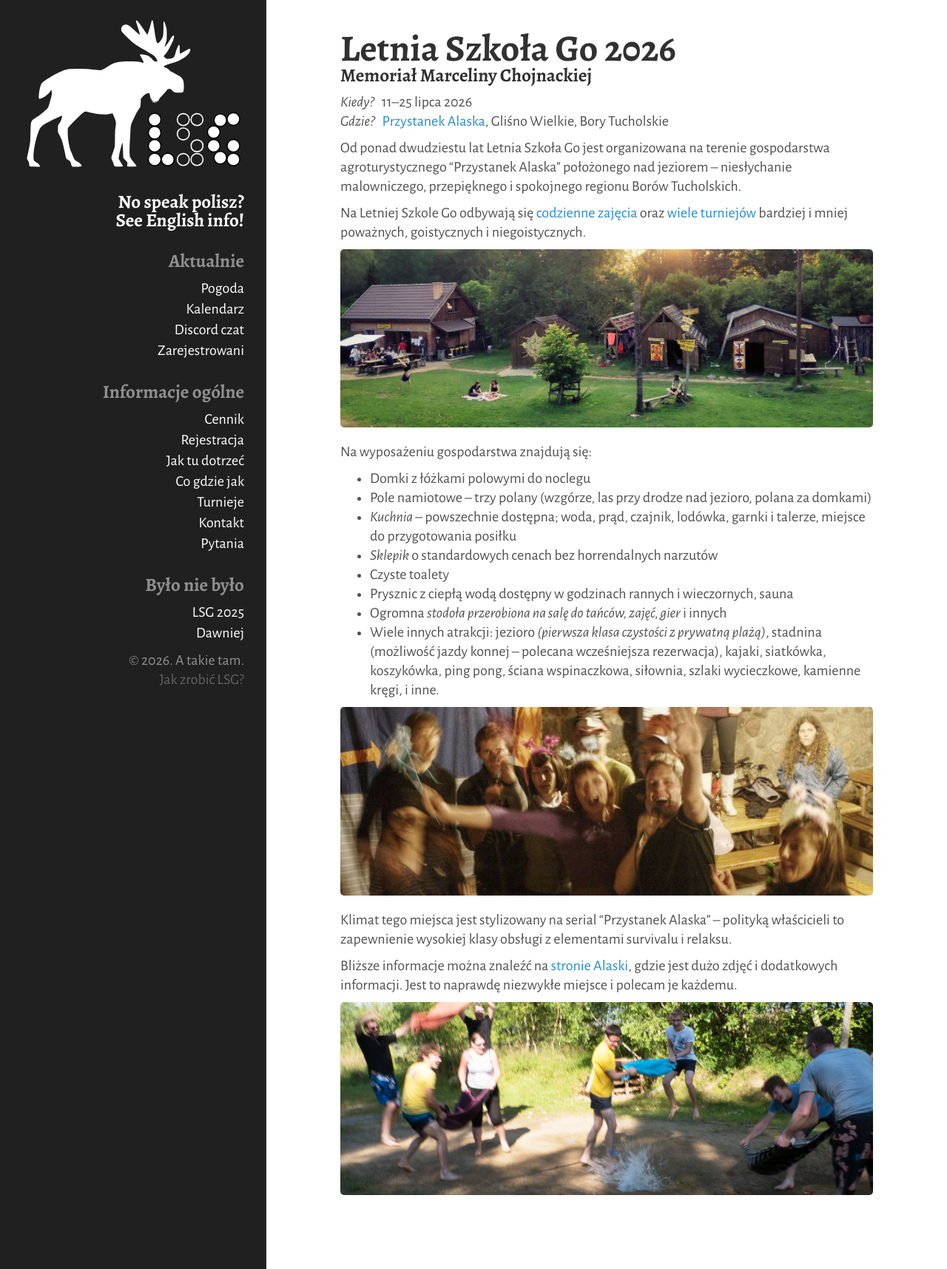
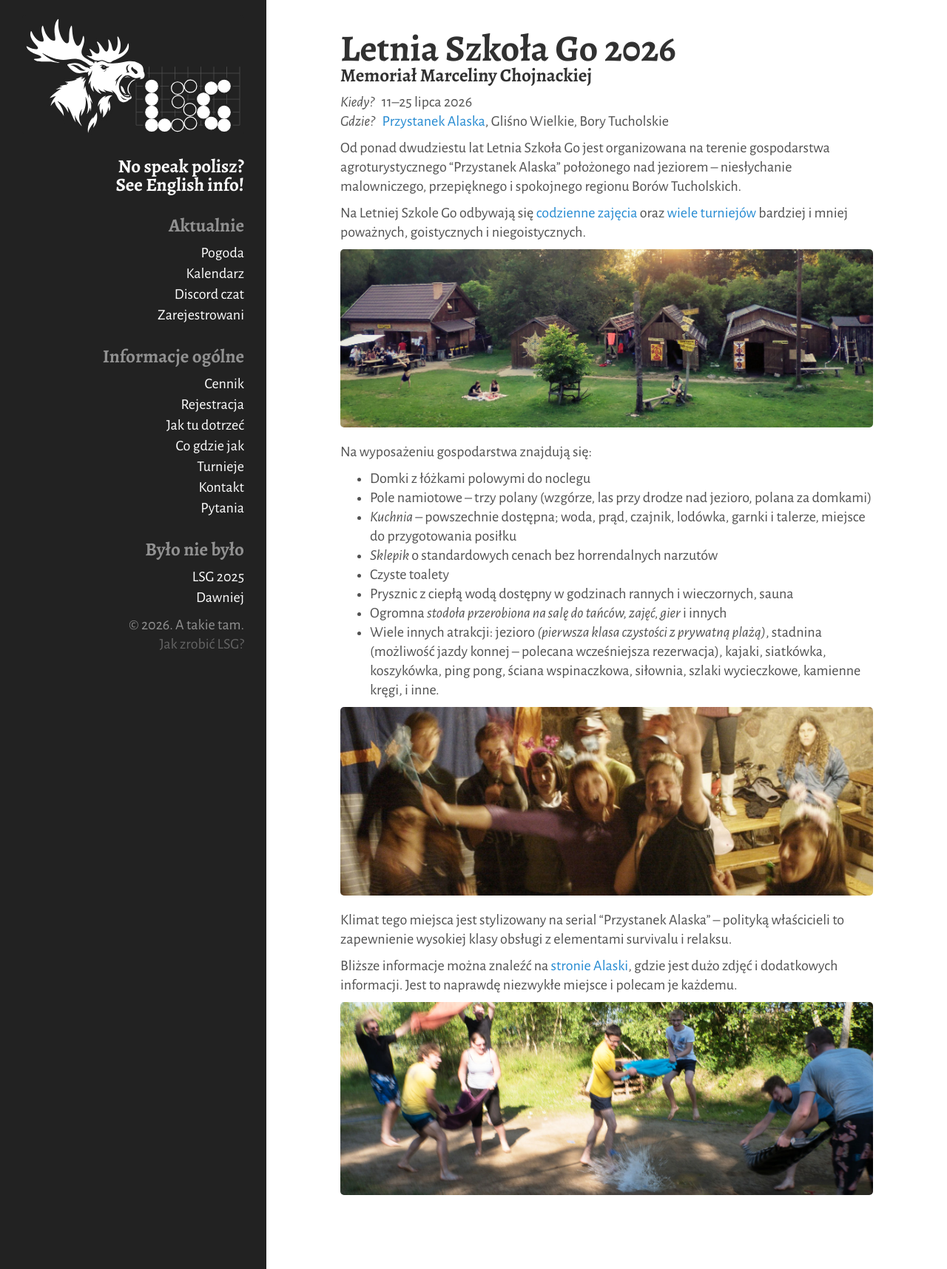
Before and after one commit to tasuki/lsg, a Jekyll site: the page built from _pages/index.md, in a window 1280 px wide. Shown: the whole page at 74% size. Built offline with Jekyll 4.4.1, drawn with Linux system fonts in a browser that asks for light colours.

Commit message:
Angry sideways moose head logo

```diff
--- a/public/css/lsg.css
+++ b/public/css/lsg.css
@@ -12,7 +12,7 @@ h2 { font-size: 2rem; margin-top: 2rem; }
 h1 + h3 { margin-top: 0rem; }
 p, ul, ol, dl { margin-bottom: .5rem; }
 
-.sidebar { padding: 20px 10px; }
+.sidebar { background-color: #222; padding: 20px 10px; }
 .sidebar h3 { margin-top: 1.5rem; }
 .sidebar a.howto { color: rgba(255,255,255,.3); }
 .sidebar-nav-item { line-height: 1.4; }
@@ -85,7 +85,7 @@ table.cal .other { background-color: #CFE2F3; }
   #menu-toggle:checked ~ #hamburger #line3 { transform: rotate(-45deg); }
   .sidebar { text-align: left; }
   .sidebar h1 { padding-right: 2.5rem; margin-bottom: 0; overflow: hidden; }
-  .sidebar h1 img { height: 7rem; margin: -4rem 0 0 -5.5rem; }
+  .sidebar h1 img { height: 7rem; margin: -3.5rem 0 0 -6rem; }
   .sidebar nav { display: none; }
   #menu-toggle:checked ~ nav { display: block; }
 }
```
Also changed, not shown: public/lsg_logo.svg.
